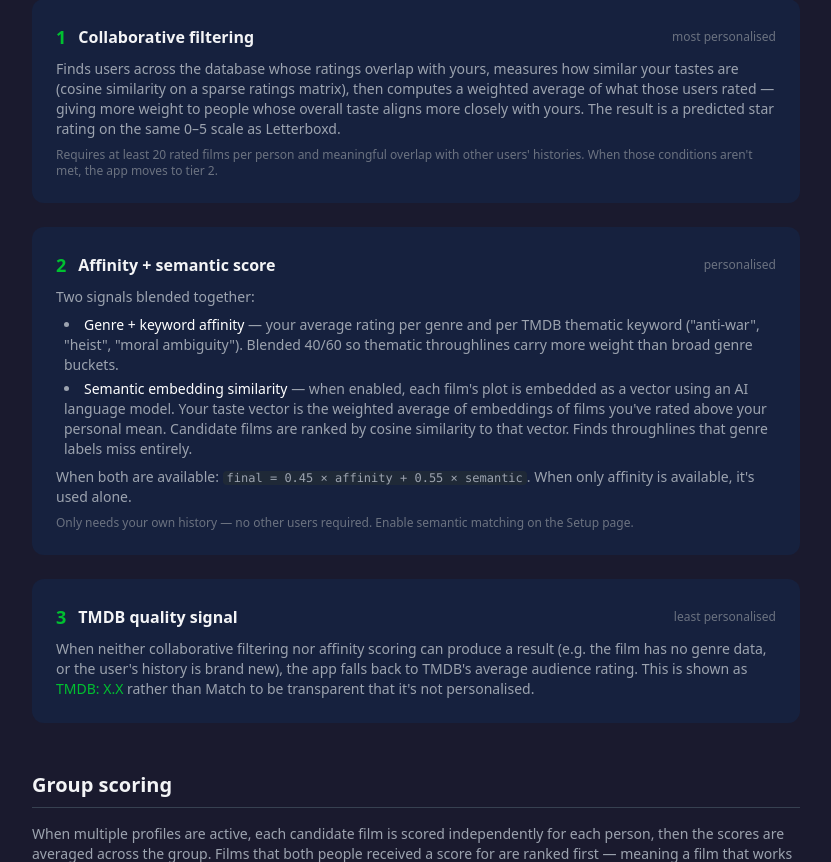
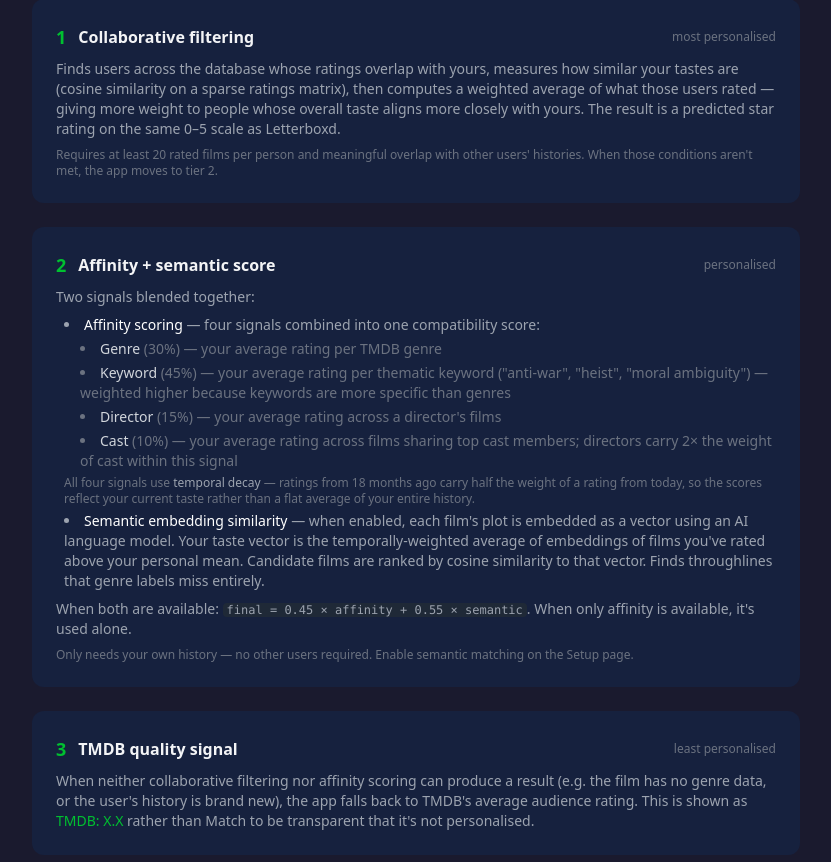
Before and after one commit to chanfriendly/letterboxd-recommender, a FastAPI app: page /methodology in a window 1280 px wide. Shown: the part 303-1165 px from the top of the page, without its empty margins (224-1055 px from the left). Run offline with FastAPI, Linux system fonts and the light colour scheme; some libraries are stand-ins or nearby versions.

Commit message:
Update README and methodology page for new scoring signals
Reflect the 4-signal affinity blend (genre 30%, keyword 45%, director 15%,
cast 10%) and temporal decay in both the public-facing How It Works page
and the README feature list.

Co-Authored-By: Claude Sonnet 4.6 <noreply@anthropic.com>

```diff
--- a/app/templates/methodology.html
+++ b/app/templates/methodology.html
@@ -47,13 +47,18 @@
       </p>
       <ul class="text-gray-400 text-sm list-disc list-inside space-y-1 ml-2">
         <li>
-          <span class="text-white font-medium">Genre + keyword affinity</span> — your average rating per
-          genre and per TMDB thematic keyword ("anti-war", "heist", "moral ambiguity"). Blended 40/60 so
-          thematic throughlines carry more weight than broad genre buckets.
+          <span class="text-white font-medium">Affinity scoring</span> — four signals combined into one compatibility score:
+          <ul class="list-disc list-inside ml-4 mt-1 space-y-1 text-gray-500">
+            <li><span class="text-gray-300">Genre</span> (30%) — your average rating per TMDB genre</li>
+            <li><span class="text-gray-300">Keyword</span> (45%) — your average rating per thematic keyword ("anti-war", "heist", "moral ambiguity") — weighted higher because keywords are more specific than genres</li>
+            <li><span class="text-gray-300">Director</span> (15%) — your average rating across a director's films</li>
+            <li><span class="text-gray-300">Cast</span> (10%) — your average rating across films sharing top cast members; directors carry 2× the weight of cast within this signal</li>
+          </ul>
+          <p class="text-gray-500 text-xs mt-1">All four signals use <span class="text-gray-400">temporal decay</span> — ratings from 18 months ago carry half the weight of a rating from today, so the scores reflect your current taste rather than a flat average of your entire history.</p>
         </li>
-        <li>
+        <li class="mt-2">
           <span class="text-white font-medium">Semantic embedding similarity</span> — when enabled, each film's
-          plot is embedded as a vector using an AI language model. Your taste vector is the weighted average
+          plot is embedded as a vector using an AI language model. Your taste vector is the temporally-weighted average
           of embeddings of films you've rated above your personal mean. Candidate films are ranked by cosine
           similarity to that vector. Finds throughlines that genre labels miss entirely.
         </li>
```
Also changed, not shown: README.md.
